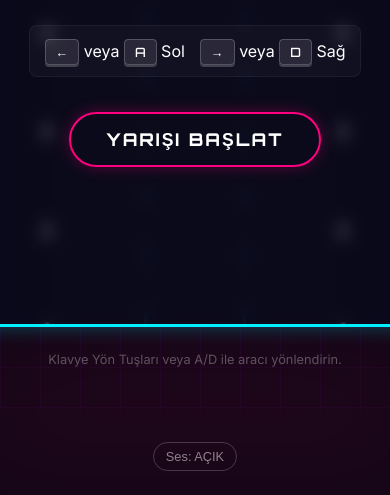
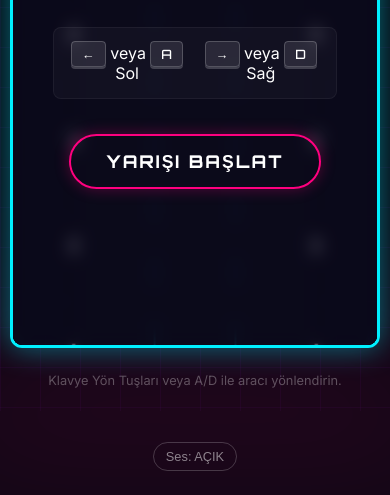
Before and after one commit to bargasoft/neon-drift, a plain HTML site: page index.html in a window 390 px wide. Shown: the part 433-928 px from the top of the page. Drawn offline with Linux system fonts and the light colour scheme.

Commit message:
upgrade: add full-screen responsive 4k and high-dpi rendering support

```diff
--- a/game.js
+++ b/game.js
@@ -1,7 +1,30 @@
-// Retro-Neon Car Racing Game Logic - UPGRADED EDITION
+// Retro-Neon Car Racing Game Logic - 4K ULTRA SHARP EDITION
 
 const canvas = document.getElementById('gameCanvas');
 const ctx = canvas.getContext('2d');
+
+// Logical coordinates for game geometry
+const LOGICAL_WIDTH = 450;
+const LOGICAL_HEIGHT = 650;
+
+// High-DPI / 4K Scaling logic
+function resizeCanvas() {
+    const cssWidth = canvas.clientWidth;
+    const cssHeight = canvas.clientHeight;
+    const dpr = window.devicePixelRatio || 1;
+
+    // Set internal canvas resolution scaled by Device Pixel Ratio
+    canvas.width = cssWidth * dpr;
+    canvas.height = cssHeight * dpr;
+
+    // Scale drawings so game logic can always draw in a 450x650 virtual grid
+    ctx.setTransform(1, 0, 0, 1, 0, 0); // reset
+    ctx.scale((cssWidth * dpr) / LOGICAL_WIDTH, (cssHeight * dpr) / LOGICAL_HEIGHT);
+}
+
+// Attach listener and trigger immediately
+window.addEventListener('resize', resizeCanvas);
+setTimeout(resizeCanvas, 0);
 
 // DOM Elements
 const startScreen = document.getElementById('startScreen');
@@ -18,7 +41,7 @@ const rightBtn = document.getElementById('rightBtn');
 const audioToggle = document.getElementById('audioToggle');
 
 // Game State & Config
-let gameState = 'START'; // START, PLAYING, GAMEOVER
+let gameState = 'START';
 let score = 0;
 let highScore = localStorage.getItem('neon_drift_highscore') || 0;
 let speed = 0;
@@ -26,12 +49,11 @@ let targetSpeed = 0;
 let roadOffset = 0;
 let frameCount = 0;
 let shakeDuration = 0;
-let boostTimer = 0; // If > 0, player has speed boost
+let boostTimer = 0;
 
-// Update High Score Display
 highScoreVal.innerText = String(highScore).padStart(4, '0');
 
-// Audio Controller using Web Audio API
+// Audio Controller (Web Audio API Synthesizer)
 class AudioSynth {
     constructor() {
         this.ctx = null;
@@ -51,14 +73,13 @@ class AudioSynth {
             this.initialized = true;
             this.playBGM();
         } catch (e) {
-            console.warn('Web Audio API not supported in this browser', e);
+            console.warn('Web Audio API not supported', e);
         }
     }
 
     setupEngine() {
         if (!this.ctx) return;
 
-        // Create engine sound using a saw wave oscillator combined with a lowpass filter
         this.engineOsc = this.ctx.createOscillator();
         this.engineOsc.type = 'sawtooth';
         this.engineOsc.frequency.setValueAtTime(40, this.ctx.currentTime);
@@ -78,15 +99,12 @@ class AudioSynth {
 
     setEngineSpeed(speedRatio) {
         if (this.muted || !this.initialized || !this.engineOsc) return;
-
         if (this.ctx.state === 'suspended') {
             this.ctx.resume();
         }
-
         const baseFreq = 35;
         const maxFreq = 120;
         const targetFreq = baseFreq + (speedRatio * (maxFreq - baseFreq));
-
         this.engineOsc.frequency.setTargetAtTime(targetFreq, this.ctx.currentTime, 0.1);
 
         const targetVolume = 0.03 + (speedRatio * 0.05);
@@ -101,10 +119,9 @@ class AudioSynth {
 
     playBGM() {
         if (this.muted || !this.initialized || !this.ctx) return;
-        if (this.bgmInterval) return; // Already playing
+        if (this.bgmInterval) return;
 
         let noteIndex = 0;
-        // Cyberpunk synthwave repeating bassline frequencies: E1, G1, A1, C2
         const notes = [41.20, 48.99, 55.00, 65.41];
 
         this.bgmInterval = setInterval(() => {
@@ -132,7 +149,7 @@ class AudioSynth {
             osc.stop(now + 0.4);
 
             noteIndex = (noteIndex + 1) % notes.length;
-        }, 400); // 150 BPM feel
+        }, 400);
     }
 
     stopBGM() {
@@ -144,11 +161,9 @@ class AudioSynth {
 
     playCrashSound() {
         if (this.muted || !this.initialized || !this.ctx) return;
-
         const now = this.ctx.currentTime;
         const osc = this.ctx.createOscillator();
         const gain = this.ctx.createGain();
-
         osc.type = 'sawtooth';
         osc.frequency.setValueAtTime(120, now);
         osc.frequency.exponentialRampToValueAtTime(8, now + 1.0);
@@ -163,50 +178,39 @@ class AudioSynth {
         osc.connect(filter);
         filter.connect(gain);
         gain.connect(this.ctx.destination);
-
         osc.start(now);
         osc.stop(now + 1.0);
     }
 
     playPointSound() {
         if (this.muted || !this.initialized || !this.ctx) return;
-
         const now = this.ctx.currentTime;
         const osc = this.ctx.createOscillator();
         const gain = this.ctx.createGain();
-
         osc.type = 'sine';
-        osc.frequency.setValueAtTime(523.25, now); // C5
-        osc.frequency.setValueAtTime(659.25, now + 0.08); // E5
-        osc.frequency.setValueAtTime(783.99, now + 0.16); // G5
-
+        osc.frequency.setValueAtTime(523.25, now);
+        osc.frequency.setValueAtTime(659.25, now + 0.08);
+        osc.frequency.setValueAtTime(783.99, now + 0.16);
         gain.gain.setValueAtTime(0.06, now);
         gain.gain.exponentialRampToValueAtTime(0.01, now + 0.3);
-
         osc.connect(gain);
         gain.connect(this.ctx.destination);
-
         osc.start(now);
         osc.stop(now + 0.3);
     }
 
     playBoostSound() {
         if (this.muted || !this.initialized || !this.ctx) return;
-
         const now = this.ctx.currentTime;
         const osc = this.ctx.createOscillator();
         const gain = this.ctx.createGain();
-
         osc.type = 'sine';
         osc.frequency.setValueAtTime(200, now);
-        osc.frequency.exponentialRampToValueAtTime(1200, now + 0.4); // Swoop up sound
-
+        osc.frequency.exponentialRampToValueAtTime(1200, now + 0.4);
         gain.gain.setValueAtTime(0.08, now);
         gain.gain.exponentialRampToValueAtTime(0.001, now + 0.4);
-
         osc.connect(gain);
         gain.connect(this.ctx.destination);
-
         osc.start(now);
         osc.stop(now + 0.4);
     }
@@ -233,32 +237,29 @@ const audio = new AudioSynth();
 
 // Player Car Model
 const player = {
-    x: 225, // Start in middle lane
+    x: 225,
     y: 520,
     width: 44,
     height: 78,
     targetX: 225,
-    speedX: 0.14, // Smooth interpolation factor
+    speedX: 0.14,
     color: '#00f0ff',
     glowColor: 'rgba(0, 240, 255, 0.8)'
 };
 
-// Lane configuration
-const lanes = [125, 225, 325]; // Center X of Left, Middle, and Right lanes
+const lanes = [125, 225, 325];
 let currentLaneIndex = 1;
 
-// Obstacles and Powerups
 let obstacles = [];
 let powerups = [];
 
 const obstacleColors = [
-    { main: '#ff007f', glow: 'rgba(255, 0, 127, 0.8)' }, // Neon Pink
-    { main: '#9d00ff', glow: 'rgba(157, 0, 255, 0.8)' }, // Neon Purple
-    { main: '#ffdd00', glow: 'rgba(255, 221, 0, 0.8)' }, // Neon Yellow
-    { main: '#39ff14', glow: 'rgba(57, 255, 20, 0.8)' }  // Neon Green
+    { main: '#ff007f', glow: 'rgba(255, 0, 127, 0.8)' },
+    { main: '#9d00ff', glow: 'rgba(157, 0, 255, 0.8)' },
+    { main: '#ffdd00', glow: 'rgba(255, 221, 0, 0.8)' },
+    { main: '#39ff14', glow: 'rgba(57, 255, 20, 0.8)' }
 ];
 
-// Particle system
 let particles = [];
 function spawnExplosion(x, y, color) {
     for (let i = 0; i < 40; i++) {
@@ -290,7 +291,6 @@ function spawnBoostSparks(x, y) {
     }
 }
 
-// Input Handlers
 const keys = {};
 window.addEventListener('keydown', e => {
     keys[e.key] = true;
@@ -319,7 +319,6 @@ function moveLane(direction) {
     player.targetX = lanes[currentLaneIndex];
 }
 
-// Start Game
 startBtn.addEventListener('click', startGame);
 restartBtn.addEventListener('click', startGame);
 audioToggle.addEventListener('click', () => audio.toggleMute());
@@ -327,7 +326,6 @@ audioToggle.addEventListener('click', () => audio.toggleMute());
 function startGame() {
     audio.init();
 
-    // Reset state
     gameState = 'PLAYING';
     score = 0;
     speed = 40;
@@ -342,23 +340,20 @@ function startGame() {
     shakeDuration = 0;
     frameCount = 0;
 
-    // Hide UI overlays
     startScreen.classList.add('hidden');
     gameOverScreen.classList.add('hidden');
 
-    // Resume sound
     audio.setEngineSpeed(speed / 120);
     audio.playBGM();
 }
 
 function gameOver() {
     gameState = 'GAMEOVER';
-    shakeDuration = 25; // Trigger strong screen shake
+    shakeDuration = 25;
     audio.stopEngine();
     audio.stopBGM();
     audio.playCrashSound();
 
-    // Save High Score
     if (score > highScore) {
         highScore = score;
         localStorage.setItem('neon_drift_highscore', highScore);
@@ -369,7 +364,6 @@ function gameOver() {
     gameOverScreen.classList.remove('hidden');
 }
 
-// Collision Check
 function checkCollision(rect1, rect2) {
     const paddingX = 4;
     const paddingY = 6;
@@ -381,16 +375,12 @@ function checkCollision(rect1, rect2) {
     );
 }
 
-// Draw Car model (with flashing police siren support)
 function drawCar(x, y, width, height, colorObj, isPlayer = false, isPolice = false) {
     ctx.save();
-
-    // Glow effect
     ctx.shadowBlur = 15;
     ctx.shadowColor = colorObj.glow || colorObj.main;
     ctx.fillStyle = colorObj.main;
 
-    // Main Car Body
     ctx.beginPath();
     ctx.moveTo(x + width * 0.25, y);
     ctx.lineTo(x + width * 0.75, y);
@@ -405,7 +395,6 @@ function drawCar(x, y, width, height, colorObj, isPlayer = false, isPolice = fal
 
     ctx.shadowBlur = 0;
 
-    // Windshield
     ctx.fillStyle = '#05040a';
     ctx.beginPath();
     ctx.moveTo(x + width * 0.3, y + height * 0.25);
@@ -422,7 +411,6 @@ function drawCar(x, y, width, height, colorObj, isPlayer = false, isPolice = fal
     ctx.lineTo(x + width * 0.65, y + height * 0.3);
     ctx.stroke();
 
-    // Wheels
     ctx.fillStyle = '#111';
     const wheelWidth = width * 0.12;
     const wheelHeight = height * 0.18;
@@ -431,22 +419,18 @@ function drawCar(x, y, width, height, colorObj, isPlayer = false, isPolice = fal
     ctx.fillRect(x - wheelWidth + 1, y + height * 0.65, wheelWidth, wheelHeight);
     ctx.fillRect(x + width - 1, y + height * 0.65, wheelWidth, wheelHeight);
 
-    // Glowing Sirens or Headlights
     if (isPlayer) {
-        // Front Lights
         ctx.fillStyle = '#fff';
         ctx.shadowBlur = 10;
         ctx.shadowColor = '#fff';
         ctx.fillRect(x + width * 0.25, y + 2, 4, 3);
         ctx.fillRect(x + width * 0.65, y + 2, 4, 3);
 
-        // Red taillights
         ctx.fillStyle = '#ff003c';
         ctx.shadowColor = '#ff003c';
         ctx.fillRect(x + width * 0.15, y + height - 5, 8, 3);
         ctx.fillRect(x + width * 0.65, y + height - 5, 8, 3);
     } else if (isPolice) {
-        // Police Flashing Siren (Red and Blue alternate every 6 frames)
         const flash = Math.floor(frameCount / 6) % 2 === 0;
         ctx.shadowBlur = 15;
 
@@ -458,13 +442,11 @@ function drawCar(x, y, width, height, colorObj, isPlayer = false, isPolice = fal
         ctx.shadowColor = ctx.fillStyle;
         ctx.fillRect(x + width * 0.5, y + height * 0.4, width * 0.3, 4);
 
-        // Front lights
         ctx.fillStyle = '#ffdd00';
         ctx.shadowColor = '#ffdd00';
         ctx.fillRect(x + width * 0.25, y + 2, 4, 3);
         ctx.fillRect(x + width * 0.65, y + 2, 4, 3);
     } else {
-        // Red taillights for normal enemy cars
         ctx.fillStyle = '#ff003c';
         ctx.shadowBlur = 8;
         ctx.shadowColor = '#ff003c';
@@ -475,14 +457,11 @@ function drawCar(x, y, width, height, colorObj, isPlayer = false, isPolice = fal
     ctx.restore();
 }
 
-// Draw glowing neon speed batteries (Powerups)
 function drawBattery(x, y) {
     ctx.save();
     ctx.shadowBlur = 15;
     ctx.shadowColor = '#00f0ff';
     ctx.fillStyle = '#00f0ff';
-
-    // Draw neon bolt/battery shape
     ctx.beginPath();
     ctx.moveTo(x, y - 10);
     ctx.lineTo(x + 6, y - 2);
@@ -495,42 +474,42 @@ function drawBattery(x, y) {
     ctx.restore();
 }
 
-// Draw scrolling background road and details
 function drawRoad() {
+    // Asphalt base
     ctx.fillStyle = '#05040a';
-    ctx.fillRect(0, 0, canvas.width, canvas.height);
+    ctx.fillRect(0, 0, LOGICAL_WIDTH, LOGICAL_HEIGHT);
 
     // Grid details on the sides
     ctx.save();
     ctx.strokeStyle = 'rgba(157, 0, 255, 0.08)';
     ctx.lineWidth = 1;
     const gridSize = 40;
-    for (let x = 0; x < canvas.width; x += gridSize) {
+    for (let x = 0; x < LOGICAL_WIDTH; x += gridSize) {
         if (x < 75 || x > 375) {
             ctx.beginPath();
             ctx.moveTo(x, 0);
-            ctx.lineTo(x, canvas.height);
+            ctx.lineTo(x, LOGICAL_HEIGHT);
             ctx.stroke();
         }
     }
     const gridOffset = roadOffset % gridSize;
-    for (let y = gridOffset; y < canvas.height; y += gridSize) {
+    for (let y = gridOffset; y < LOGICAL_HEIGHT; y += gridSize) {
         ctx.beginPath();
         ctx.moveTo(0, y);
         ctx.lineTo(75, y);
         ctx.stroke();
         ctx.beginPath();
         ctx.moveTo(375, y);
-        ctx.lineTo(canvas.width, y);
+        ctx.lineTo(LOGICAL_WIDTH, y);
         ctx.stroke();
     }
     ctx.restore();
 
-    // Asphalt fill
+    // Road asphalt fill
     ctx.fillStyle = '#08070d';
-    ctx.fillRect(75, 0, 300, canvas.height);
+    ctx.fillRect(75, 0, 300, LOGICAL_HEIGHT);
 
-    // Neon Pink side barriers with shadow glow
+    // Neon Pink side barriers
     ctx.save();
     ctx.shadowBlur = 12;
     ctx.shadowColor = 'var(--neon-pink)';
@@ -538,9 +517,9 @@ function drawRoad() {
     ctx.lineWidth = 4;
     ctx.beginPath();
     ctx.moveTo(75, 0);
-    ctx.lineTo(75, canvas.height);
+    ctx.lineTo(75, LOGICAL_HEIGHT);
     ctx.moveTo(375, 0);
-    ctx.lineTo(375, canvas.height);
+    ctx.lineTo(375, LOGICAL_HEIGHT);
     ctx.stroke();
     ctx.restore();
 
@@ -551,7 +530,7 @@ function drawRoad() {
     ctx.shadowColor = '#fff';
     const barrierDashes = 100;
     const dashOffset = roadOffset % barrierDashes;
-    for (let y = dashOffset - barrierDashes; y < canvas.height; y += barrierDashes) {
+    for (let y = dashOffset - barrierDashes; y < LOGICAL_HEIGHT; y += barrierDashes) {
         ctx.fillRect(73, y, 4, 15);
         ctx.fillRect(373, y, 4, 15);
     }
@@ -561,7 +540,7 @@ function drawRoad() {
     if (boostTimer > 0) {
         ctx.fillStyle = 'rgba(0, 240, 255, 0.15)';
         for (let i = 0; i < 6; i++) {
-            const lineY = (roadOffset * 2.5 + i * 150) % canvas.height;
+            const lineY = (roadOffset * 2.5 + i * 150) % LOGICAL_HEIGHT;
             const lineX = 90 + (i * 45) % 260;
             ctx.fillRect(lineX, lineY, 2, 40);
         }
@@ -575,14 +554,13 @@ function drawRoad() {
     ctx.lineDashOffset = -roadOffset;
     ctx.beginPath();
     ctx.moveTo(175, 0);
-    ctx.lineTo(175, canvas.height);
+    ctx.lineTo(175, LOGICAL_HEIGHT);
     ctx.moveTo(275, 0);
-    ctx.lineTo(275, canvas.height);
+    ctx.lineTo(275, LOGICAL_HEIGHT);
     ctx.stroke();
     ctx.restore();
 }
 
-// Particle update and render
 function updateAndDrawParticles() {
     for (let i = particles.length - 1; i >= 0; i--) {
         const p = particles[i];
@@ -607,11 +585,9 @@ function updateAndDrawParticles() {
     }
 }
 
-// Main Game Update/Draw loop
 function update(time) {
     frameCount++;
 
-    // Save state for screen shake effect
     ctx.save();
     if (shakeDuration > 0) {
         const dx = (Math.random() - 0.5) * 8;
@@ -623,59 +599,50 @@ function update(time) {
     drawRoad();
 
     if (gameState === 'PLAYING') {
-        // Boost timer logic
         if (boostTimer > 0) {
             boostTimer--;
-            speed = 135; // Maximum speed
+            speed = 135;
             targetSpeed = 135;
-            // Spawn sparks under the wheels during boost
             if (frameCount % 2 === 0) {
                 spawnBoostSparks(player.x + 5, player.y + player.height);
                 spawnBoostSparks(player.x + player.width - 5, player.y + player.height);
             }
         } else {
-            // Standard acceleration logic
             if (speed < targetSpeed) {
                 speed += 0.2;
             } else if (speed > targetSpeed) {
                 speed -= 0.15;
             }
 
-            // Slowly scale difficulty
             if (frameCount % 600 === 0) {
                 targetSpeed = Math.min(115, targetSpeed + 5);
-                audio.playPointSound(); // Milestone score ping
+                audio.playPointSound();
             }
         }
 
-        // Scroll the road
         roadOffset += speed * 0.15;
 
-        // Display HUD metrics
         score = Math.floor(frameCount / 8);
         if (boostTimer > 0) {
-            score += Math.floor(frameCount / 4); // Extra score during boost!
+            score += Math.floor(frameCount / 4);
         }
         scoreVal.innerText = String(score).padStart(4, '0');
         speedVal.innerText = `${Math.floor(speed)} km/h`;
 
-        // Dynamic engine pitch
         audio.setEngineSpeed(speed / 135);
 
-        // Smooth steering interpolation
         const diffX = player.targetX - (player.x + player.width / 2);
         player.x += diffX * player.speedX;
 
-        // --- Obstacle Spawning ---
+        // Obstacles
         const spawnInterval = Math.max(45, 130 - Math.floor(speed * 0.7));
         if (frameCount % spawnInterval === 0) {
             const randomLaneIndex = Math.floor(Math.random() * lanes.length);
             const laneX = lanes[randomLaneIndex] - player.width / 2;
 
-            // 20% chance to spawn a police car with sirens, 80% normal car
             const isPoliceCar = Math.random() < 0.20;
             const randomColor = isPoliceCar
-                ? { main: '#08070d', glow: 'rgba(0, 240, 255, 0.4)' } // Black/cyberpunk chassis
+                ? { main: '#08070d', glow: 'rgba(0, 240, 255, 0.4)' }
                 : obstacleColors[Math.floor(Math.random() * obstacleColors.length)];
 
             const obsSpeed = (speed * 0.08) + Math.random() * 2 + 1;
@@ -691,10 +658,8 @@ function update(time) {
             });
         }
 
-        // --- Powerup Spawning ---
-        // Spawn a boost battery roughly once every 450 frames
+        // Powerups
         if (frameCount % 450 === 0 && boostTimer === 0) {
-            // Pick a lane different from the obstacles if possible, or random
             const randomLaneIndex = Math.floor(Math.random() * lanes.length);
             powerups.push({
                 x: lanes[randomLaneIndex],
@@ -704,55 +669,47 @@ function update(time) {
             });
         }
 
-        // --- Update and Draw Powerups ---
+        // Update Powerups
         for (let i = powerups.length - 1; i >= 0; i--) {
             const p = powerups[i];
-            p.y += speed * 0.15; // Moves relative to the road speed
+            p.y += speed * 0.15;
 
-            if (p.y > canvas.height + 50) {
+            if (p.y > LOGICAL_HEIGHT + 50) {
                 powerups.splice(i, 1);
                 continue;
             }
 
             drawBattery(p.x, p.y);
 
-            // Collision with player
-            const playerRect = { x: player.x, y: player.y, width: player.width, height: player.height };
-            // Simple distance check for battery
             const dist = Math.hypot((player.x + player.width / 2) - p.x, (player.y + player.height / 2) - p.y);
             if (dist < 40) {
-                // Trigger boost
-                boostTimer = 180; // 3 seconds of boost at 60fps
+                boostTimer = 180;
                 audio.playBoostSound();
                 spawnExplosion(p.x, p.y, '#00f0ff');
                 powerups.splice(i, 1);
             }
         }
 
-        // --- Update and Draw Obstacles ---
+        // Update Obstacles
         for (let i = obstacles.length - 1; i >= 0; i--) {
             const obs = obstacles[i];
             obs.y += obs.speedY;
 
-            if (obs.y > canvas.height + 50) {
+            if (obs.y > LOGICAL_HEIGHT + 50) {
                 obstacles.splice(i, 1);
                 continue;
             }
 
-            // Draw obstacle
             drawCar(obs.x, obs.y, obs.width, obs.height, obs.color, false, obs.isPolice);
 
-            // Collision Check
             const playerRect = { x: player.x, y: player.y, width: player.width, height: player.height };
             if (checkCollision(playerRect, obs)) {
-                // If player is boosting, destroy the obstacle instead of dying! (Super fun mechanic)
                 if (boostTimer > 0) {
                     spawnExplosion(obs.x + obs.width / 2, obs.y + obs.height / 2, obs.color.main || '#ff007f');
                     audio.playCrashSound();
-                    shakeDuration = 8; // Small shake
+                    shakeDuration = 8;
                     obstacles.splice(i, 1);
                 } else {
-                    // Normal crash
                     spawnExplosion(player.x + player.width / 2, player.y + player.height / 2, player.color);
                     spawnExplosion(obs.x + obs.width / 2, obs.y + obs.height / 2, obs.color.main);
                     gameOver();
@@ -779,7 +736,6 @@ function update(time) {
             });
         }
     } else {
-        // Idle state scrolling
         roadOffset += 1.5;
         for (let obs of obstacles) {
             obs.y += obs.speedY * 0.1;
@@ -791,14 +747,11 @@ function update(time) {
         }
     }
 
-    // Render particles
     updateAndDrawParticles();
 
-    // Restore state from screen shake
     ctx.restore();
 
     requestAnimationFrame(update);
 }
 
-// Initial draw call
 requestAnimationFrame(update);
--- a/style.css
+++ b/style.css
@@ -88,11 +88,12 @@ h1 {
 /* Main Container */
 .game-container {
     position: relative;
-    width: 450px;
-    height: 650px;
+    height: 82vh;
+    width: calc(82vh * 450 / 650);
+    max-width: 95vw;
     background-color: rgba(10, 8, 20, 0.9);
     border: 3px solid var(--neon-blue);
-    box-shadow: 0 0 20px rgba(0, 240, 255, 0.3);
+    box-shadow: 0 0 30px rgba(0, 240, 255, 0.45);
     border-radius: 12px;
     overflow: hidden;
     display: flex;
```
